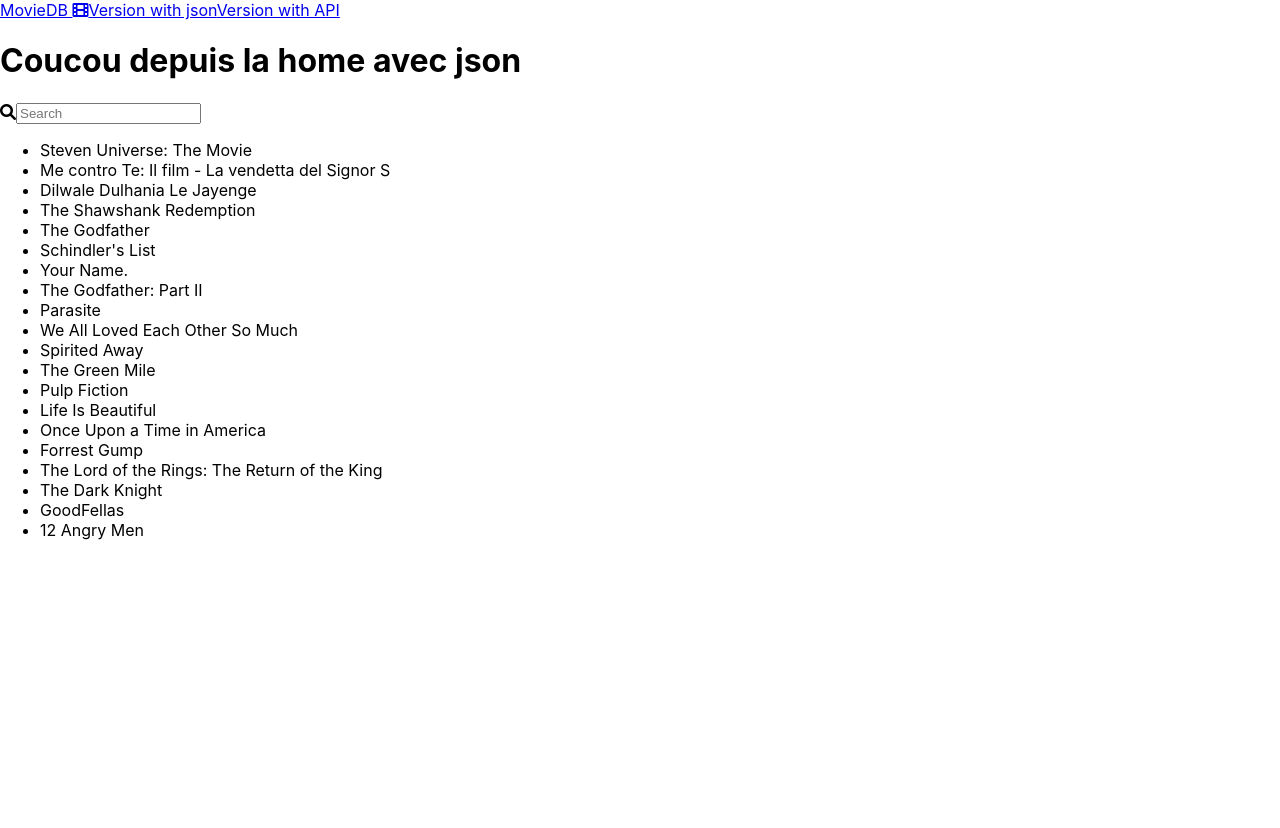
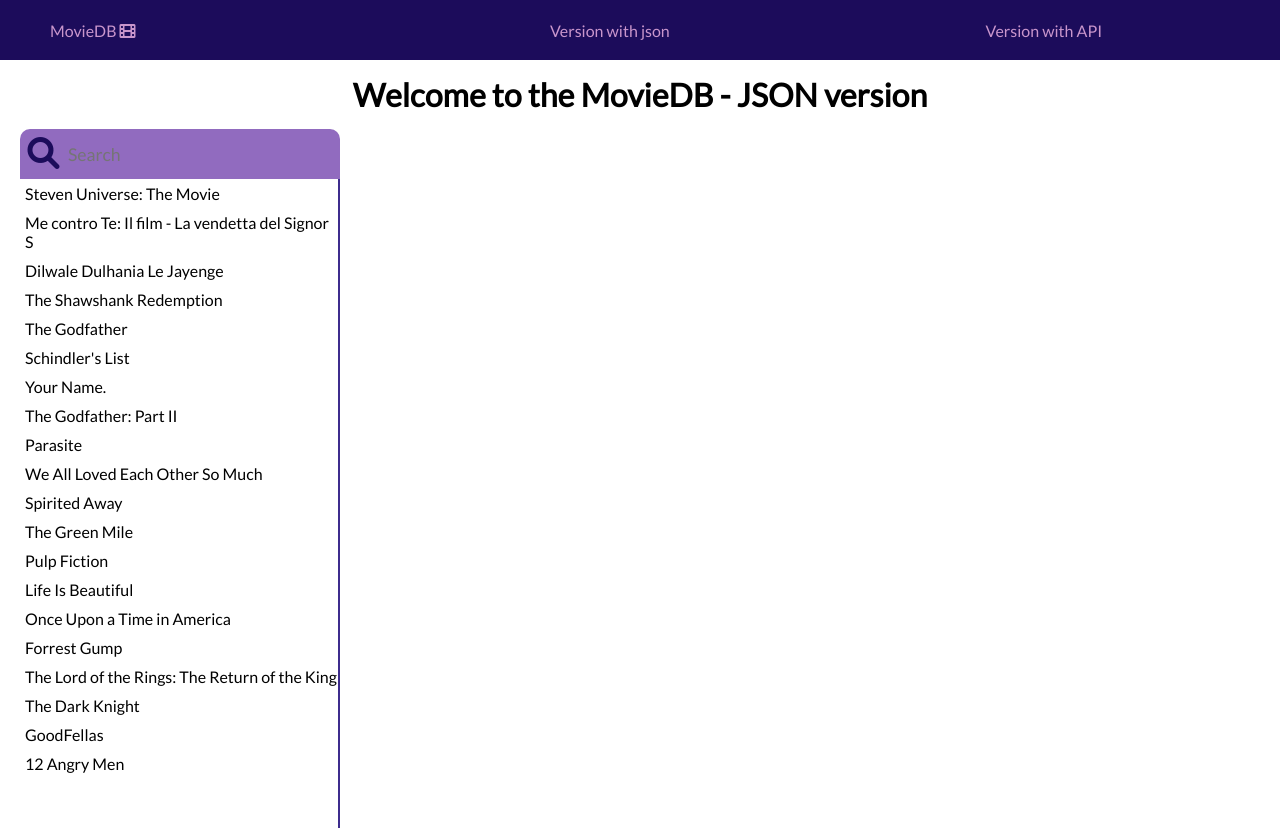
Before and after one commit to zelumine/movie-db-fleet, a React (Create React App) app: page /with-json in a window 1280 px wide. Before the commit the page ends 800 px from the top, so only its background shows below. Built offline with nearby package versions, Linux system fonts and the light colour scheme; no server answers.

Commit message:
Add CSS for the JSON version

```diff
--- a/src/App.css
+++ b/src/App.css
@@ -1,38 +1,24 @@
-.App {
-  text-align: center;
+@import url('https://fonts.googleapis.com/css2?family=Lato:ital,wght@0,400;1,700&display=swap');
+
+:root {
+  --darkPurple: #1C0C5B;
+  --medPurple: #3D2C8D;
+  --lightPurple: #916BBF;
+  --pinkish: #C996CC;
 }
 
-.App-logo {
-  height: 40vmin;
-  pointer-events: none;
+* {
+  box-sizing: border-box;
+  margin: 0;
+  padding: 0;
+  font-family: "Lato", sans-serif;
 }
 
-@media (prefers-reduced-motion: no-preference) {
-  .App-logo {
-    animation: App-logo-spin infinite 20s linear;
-  }
+body {
+  font-size: 16px;
 }
 
-.App-header {
-  background-color: #282c34;
-  min-height: 100vh;
-  display: flex;
-  flex-direction: column;
-  align-items: center;
-  justify-content: center;
-  font-size: calc(10px + 2vmin);
-  color: white;
+h1 {
+  text-align: center;
+  margin: 15px 0;
 }
-
-.App-link {
-  color: #61dafb;
-}
-
-@keyframes App-logo-spin {
-  from {
-    transform: rotate(0deg);
-  }
-  to {
-    transform: rotate(360deg);
-  }
-}
--- a/src/App.jsx
+++ b/src/App.jsx
@@ -1,5 +1,6 @@
 import React from 'react';
 import { Switch, Route } from 'react-router-dom';
+import './App.css';
 
 // Views
 import HomePage from './Views/HomePage';
--- a/src/Components/MovieDetails.jsx
+++ b/src/Components/MovieDetails.jsx
@@ -1,5 +1,6 @@
 import React from 'react';
 import { IMAGE_BASE_URL, IMAGE_SIZE } from '../config';
+import '../styles/MovieDetails.css';
 
 const MovieDetails = (props) => {
   const {
@@ -11,12 +12,16 @@ const MovieDetails = (props) => {
   } = props.movie;
 
   return (
-    <div>
-      <img src={`${IMAGE_BASE_URL}${IMAGE_SIZE}${poster_path}`} />
-      <h2>{title}</h2>
-      <p>Rate: {vote_average} / 10</p>
-      <p>{overview}</p>
-      <p>Relase date: {release_date}</p>
+    <div className="MovieDetails">
+      <div className="MovieDetails__img-title-block">
+        <img src={`${IMAGE_BASE_URL}${IMAGE_SIZE}${poster_path}`} />
+        <div className="MovieDetails__title-rate-block">
+          <h2>{title}</h2>
+          <p><b>Rate:</b> {vote_average} / 10</p>
+        </div>
+      </div>
+      <p className="MovieDetails__overview-block">{overview}</p>
+      <p className="MovieDetails__date-block"><b>Relase date:</b> {release_date}</p>
     </div>
   )
 }
--- a/src/Components/MoviesList.jsx
+++ b/src/Components/MoviesList.jsx
@@ -1,10 +1,11 @@
 import React from 'react';
+import '../styles/MoviesList.css';
 
 const MoviesList = (props) => {
   const { movies, callback } = props;
 
   return (
-    <ul className="movies-list">
+    <ul className="MoviesList__list">
       {movies.map(movie => (
         <li
           key={movie.id}
--- a/src/Components/NavBar.jsx
+++ b/src/Components/NavBar.jsx
@@ -1,13 +1,17 @@
 import React from 'react'
 import { NavLink } from 'react-router-dom';
+import '../styles/NavBar.css';
 
 const NavBar = () => {
   return (
     <div>
-      <nav>
-        <NavLink exact to="/">MovieDB <i class="fa-solid fa-film"></i></NavLink>
-        <NavLink exact to="/with-json">Version with json</NavLink>
-        <NavLink exact to="/with-api">Version with API</NavLink>
+      <nav className="NavBar__nav">
+        <NavLink exact to="/">MovieDB <i className="fa-solid fa-film"></i></NavLink>
+        <div className="NavBar__versions">
+          <NavLink exact to="/with-json">Version with json</NavLink>
+          <NavLink exact to="/with-api">Version with API</NavLink>
+        </div>
+
       </nav>
     </div>
   )
--- a/src/Components/SearchBar.jsx
+++ b/src/Components/SearchBar.jsx
@@ -1,13 +1,14 @@
 import React from 'react';
+import './../styles/SearchBar.css';
 
 const SearchBar = (props) => {
   const { searchValue, handleSearch } = props;
 
   return (
-    <div>
-      <i class="fa-solid fa-magnifying-glass"></i>
+    <div className="SearchBar">
+      <i className="fa-solid fa-magnifying-glass fa-2x SearchBar__icon"></i>
       <input
-        className="search-bar"
+        className="SearchBar__input"
         type="text"
         placeholder="Search"
         value={searchValue}
--- a/src/Views/HomeWithJson.jsx
+++ b/src/Views/HomeWithJson.jsx
@@ -46,7 +46,7 @@ class HomeWithJson extends Component {
     return (
       <div>
         <NavBar />
-        <h1>Coucou depuis la home avec json</h1>
+        <h1>Welcome to the MovieDB - JSON version</h1>
         <SearchBar
           searchValue={this.state.searchValue}
           handleSearch={this.handleSearch}
--- /dev/null
+++ b/src/styles/MovieDetails.css
@@ -0,0 +1,40 @@
+.MovieDetails {
+  position: absolute;
+  left: 26%;
+  top: 140px;
+  margin: 30px;
+  width: 65%;
+  display: grid;
+  grid-template-columns: 1fr 2fr;
+  grid-row-gap: 10px;
+}
+
+.MovieDetails__img-title-block {
+  grid-column: 1 / 3;
+  grid-row: 1 / 2;
+  display: flex;
+  flex-direction: row;
+}
+
+.MovieDetails__title-rate-block {
+  padding: 0 10px;
+}
+
+.MovieDetails__title-rate-block h2 {
+  color: var(--medPurple);
+}
+
+.MovieDetails__title-rate-block p {
+  padding-top: 40px;
+}
+
+.MovieDetails__overview-block {
+  grid-column: 1 / 3;
+  grid-row: 2 / 3;
+  font-size: 1.2em;
+}
+
+.MovieDetails__date-block {
+  grid-column: 1 / 3;
+  grid-row: 3 / 4;
+}
--- /dev/null
+++ b/src/styles/MoviesList.css
@@ -0,0 +1,17 @@
+.MoviesList__list {
+  width: 25%;
+  list-style-type: none;
+  margin: 0 20px;
+  padding: 0 0 50px 0;
+  border-right: 2px solid var(--medPurple);
+}
+
+.MoviesList__list li {
+  padding: 5px 0 5px 5px;
+  width: 100%;
+}
+
+.MoviesList__list li:hover {
+  background: var(--medPurple);
+  color: var(--pinkish);
+}
--- /dev/null
+++ b/src/styles/NavBar.css
@@ -0,0 +1,25 @@
+.NavBar__nav {
+  display: flex;
+  flex-direction: row;
+  justify-content: space-between;
+  align-items: center;
+  height: 60px;
+  padding: 0 20px;
+  background: var(--darkPurple);
+}
+
+.NavBar__nav a {
+  text-decoration: none;
+  color: var(--pinkish);
+  padding: 20px 30px;
+}
+
+.NavBar__versions {
+  display: flex;
+  justify-content: space-around;
+  width: 70%;
+}
+
+.NavBar__versions a:hover {
+  background: var(--medPurple);
+}
--- /dev/null
+++ b/src/styles/SearchBar.css
@@ -0,0 +1,27 @@
+.SearchBar {
+  width: 25%;
+  margin: 0 20px;
+  height: 50px;
+  display: flex;
+  align-items: center;
+}
+
+.SearchBar__input {
+  outline: none;
+  border: none;
+  background: var(--lightPurple);
+  color: var(--darkPurple);
+  border-top-right-radius: 10px;
+  height: 100%;
+  width: 85%;
+  font-size: 1.1em;
+}
+
+.SearchBar__icon {
+  width: 15%;
+  height: 100%;
+  background: var(--lightPurple);
+  color: var(--darkPurple);
+  border-top-left-radius: 10px;
+  padding: 7.5px;
+}
```
